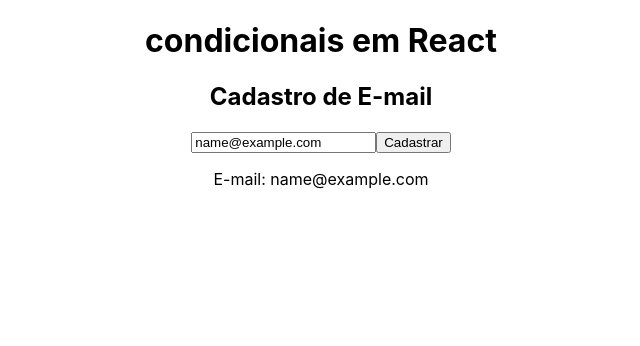
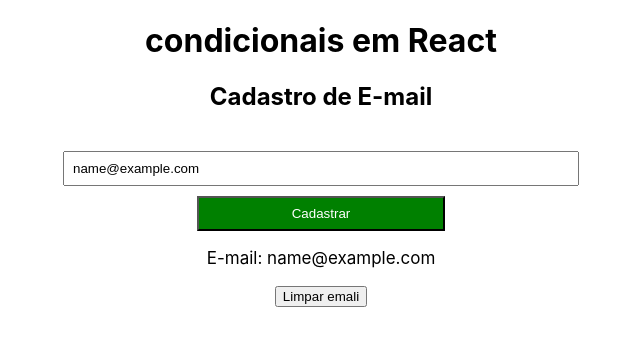
Before and after one commit to Felipealvesn/curso-react, a React (Create React App) app in the folder my-project/: page / in a window 1280 px wide. Both pictures are taken after typing "name@example.com" into the empty fields and a click on the input "Cadastrar". Shown: the top 346 px of the page, without its empty margins (319-959 px from the left). Built offline with nearby package versions, Linux system fonts and the light colour scheme.

Commit message:
condicionais react...

```diff
--- a/my-project/src/components/Condicionais.js
+++ b/my-project/src/components/Condicionais.js
@@ -1,4 +1,5 @@
 import { useState } from "react"
+import styles from './Forms.module.css';
 
 function Condicionais(){
 
@@ -6,16 +7,22 @@
         e.preventDefault()
         setUser(Email)
     }
+    function limparEmail(){
+      setUser("")
+    }
     const [Email, setEmail] = useState()
     const [userEmail, setUser] = useState()
     return(
         <div>
             <h2>Cadastro de E-mail</h2>
-            <form>
-                <input type="email" required id="email" placeholder="Digite seu E-mail" className="input" onChange={(e) => setEmail(e.target.value)}/>
-                <input type="submit"  value="Cadastrar" className="submit" onClick={cadastrado}/>
+            <form className={styles.form}>
+                <input type="email" required id="email" placeholder="Digite seu E-mail" className={styles.input} onChange={(e) => setEmail(e.target.value)}/>
+                <input type="submit"  value="Cadastrar" className={styles.submit} onClick={cadastrado}/>
                 {userEmail &&(
+                    <div>
                     <p>E-mail: {userEmail}</p>
+                    <button onClick={limparEmail}>Limpar emali</button>
+                    </div>
                 )}
             </form>
         </div>
```
